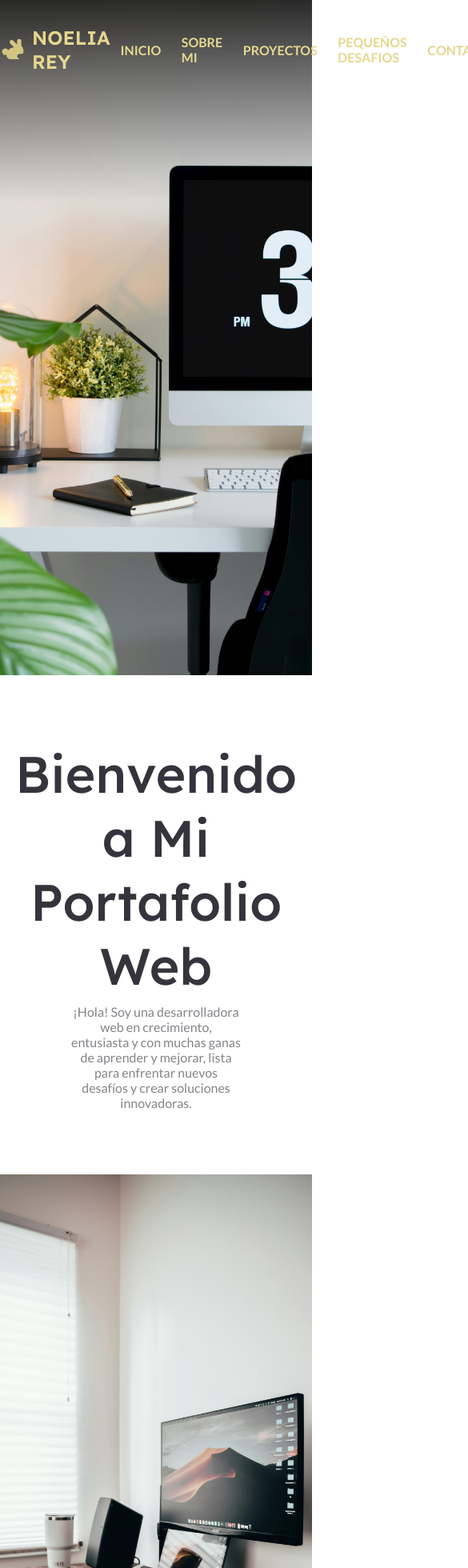
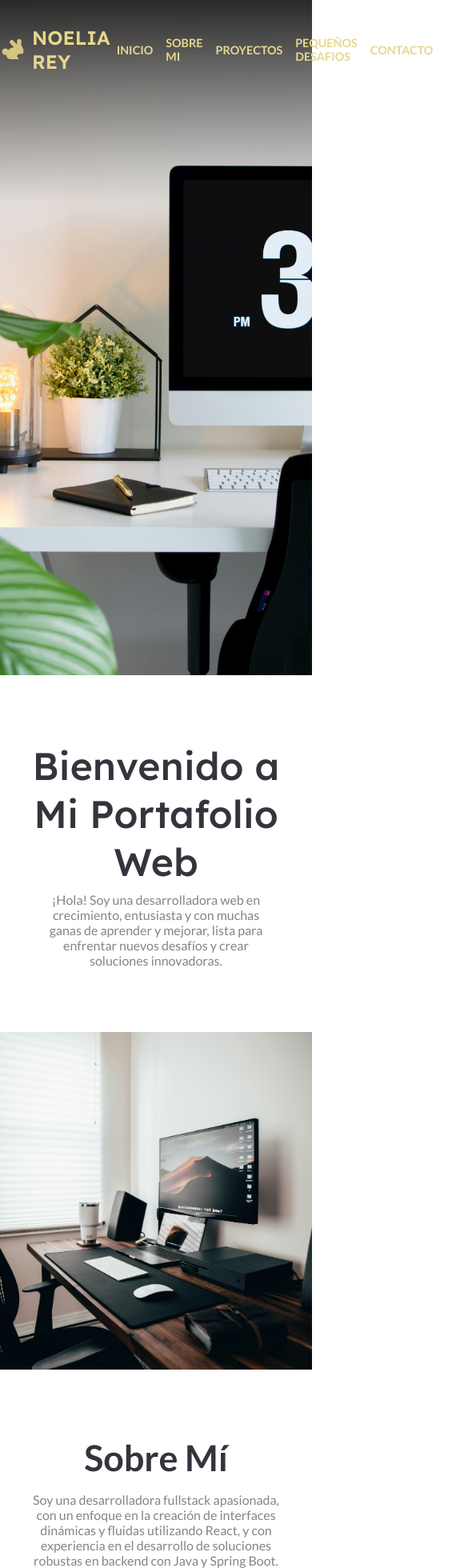
Before and after one commit to Bedknobs/Portafolio, a React (Vite) app in the folder frontend/: page / in a window 390 px wide. Shown: the top 1960 px of the page at 80% size, 585 px wide, since content can reach past the window. Built offline with nearby package versions, Linux system fonts and the light colour scheme.

Commit message:
Made responsive tablet version

```diff
--- a/frontend/src/App.css
+++ b/frontend/src/App.css
@@ -8,3 +8,30 @@
   width: 90%;
   margin-top: 1rem;
 }
+
+@media (max-width: 1024px) {
+  .navSection a {
+    font-size: 0.9rem !important;
+    margin: auto 0.5rem !important;
+  }
+
+  .welcomeTitle {
+    font-size: 3rem !important;
+  }
+
+  .welcomeSubtitle {
+    width: 80% !important;
+  }
+
+  .titleSection {
+    font-size: 2.8rem;
+  }
+
+  .aboutImage {
+    height: 50vh !important;
+  }
+
+  .skills {
+    width: 95% !important;
+  }
+}
```
